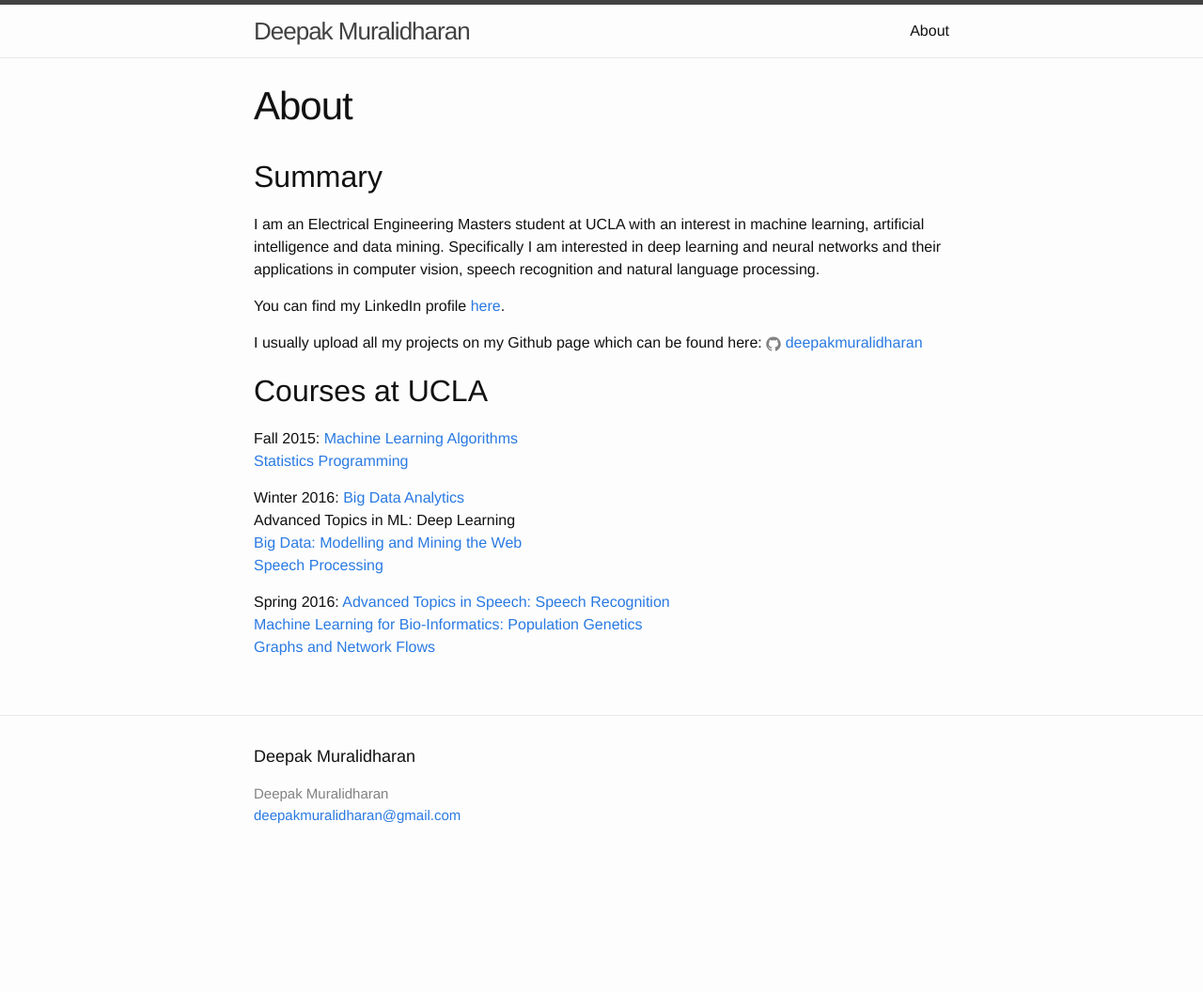
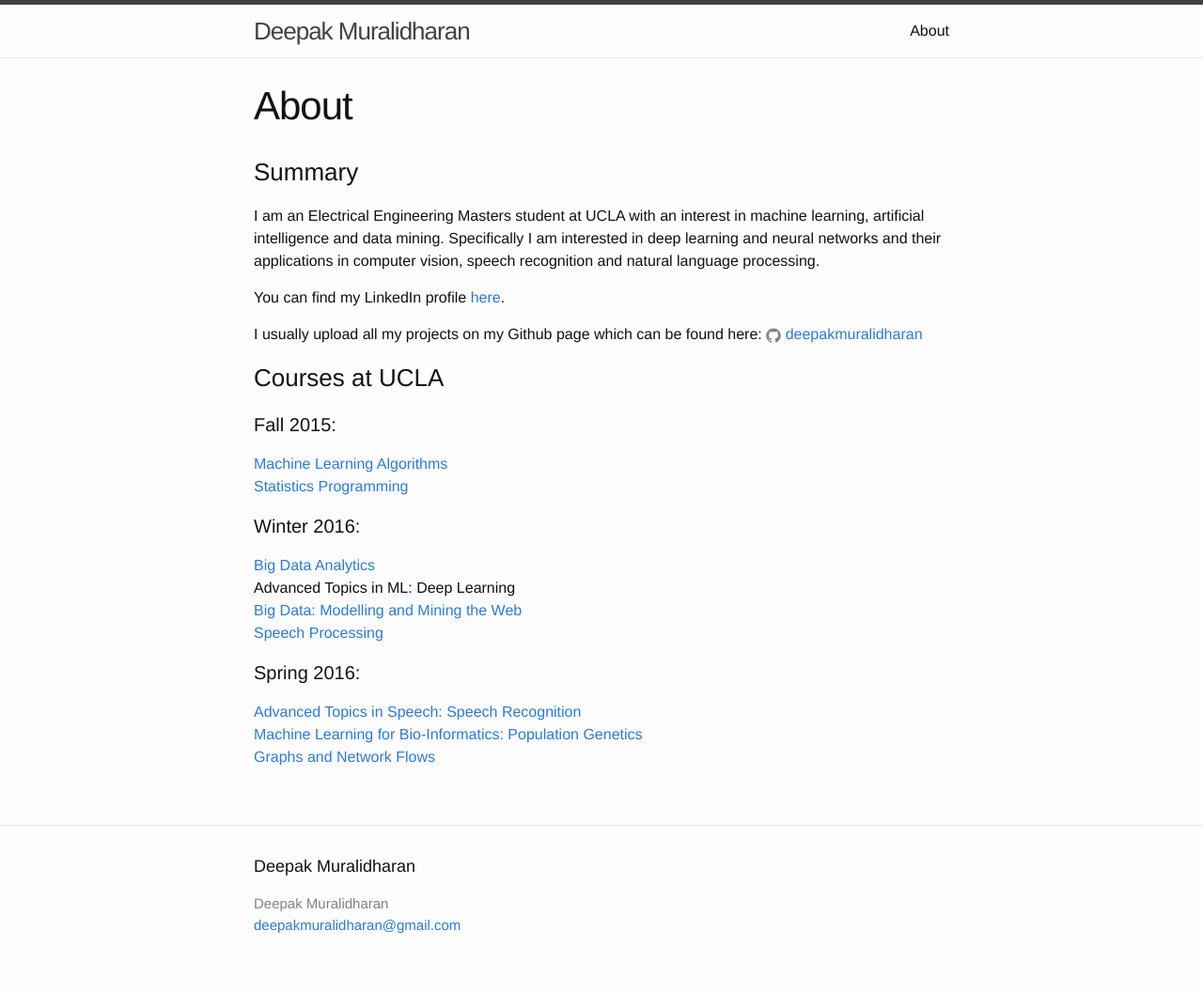
Before and after one commit to DeepakMuralidharan/blog, a Jekyll site: the page built from about.md, in a window 1280 px wide. Shown: the whole page at 94% size. Built offline with Jekyll 4.4.1, drawn with Linux system fonts in a browser that asks for light colours; before the commit the page ends 939 px from its top, so only the background shows below that.

Commit message:
made some font changes.

```diff
--- a/about.md
+++ b/about.md
@@ -4,7 +4,7 @@ title: About
 permalink: /about/
 ---
 
-## Summary
+### Summary
 
 I am an Electrical Engineering Masters student at UCLA with an interest in machine learning, artificial intelligence
 and data mining. Specifically I am interested in deep learning and neural networks and their applications in computer vision, speech recognition and natural language processing.
@@ -14,20 +14,20 @@ You can find my LinkedIn profile [here](https://www.linkedin.com/in/muralidharan
 I usually upload all my projects on my Github page which can be found here:
 {% include icon-github.html username="deepakmuralidharan" %}
 
-## Courses at UCLA
+### Courses at UCLA
 
-Fall 2015:
+#### Fall 2015:
 [Machine Learning Algorithms](https://github.com/deepakmuralidharan/CS260-Machine-Learning-Algorithms)
 [Statistics Programming](https://github.com/deepakmuralidharan/STATS202A-Statistics-Programming)
 
 
-Winter 2016:
+#### Winter 2016:
 [Big Data Analytics](https://github.com/deepakmuralidharan/CS249-Yelp-Restaurant-Photo-Classification-Challenge)
 Advanced Topics in ML: Deep Learning
 [Big Data: Modelling and Mining the   Web](https://github.com/deepakmuralidharan/EE239AS-Big-Data-Modelling-and-Mining-the-Web)
 [Speech Processing](https://github.com/ShubhamAgarwal12/SpeechProcessing)
 
-Spring 2016:
+#### Spring 2016:
 [Advanced Topics in Speech: Speech Recognition](https://github.com/ShubhamAgarwal12/Automatic-Speaker-Recognition)
 [Machine Learning for Bio-Informatics: Population Genetics](https://github.com/deepakmuralidharan/CM229-Genotype-Imputation-using-Bidirectional-RNN)
 [Graphs and Network Flows](https://github.com/deepakmuralidharan/EE232E-Graphs-and-Network-Flows)
```
